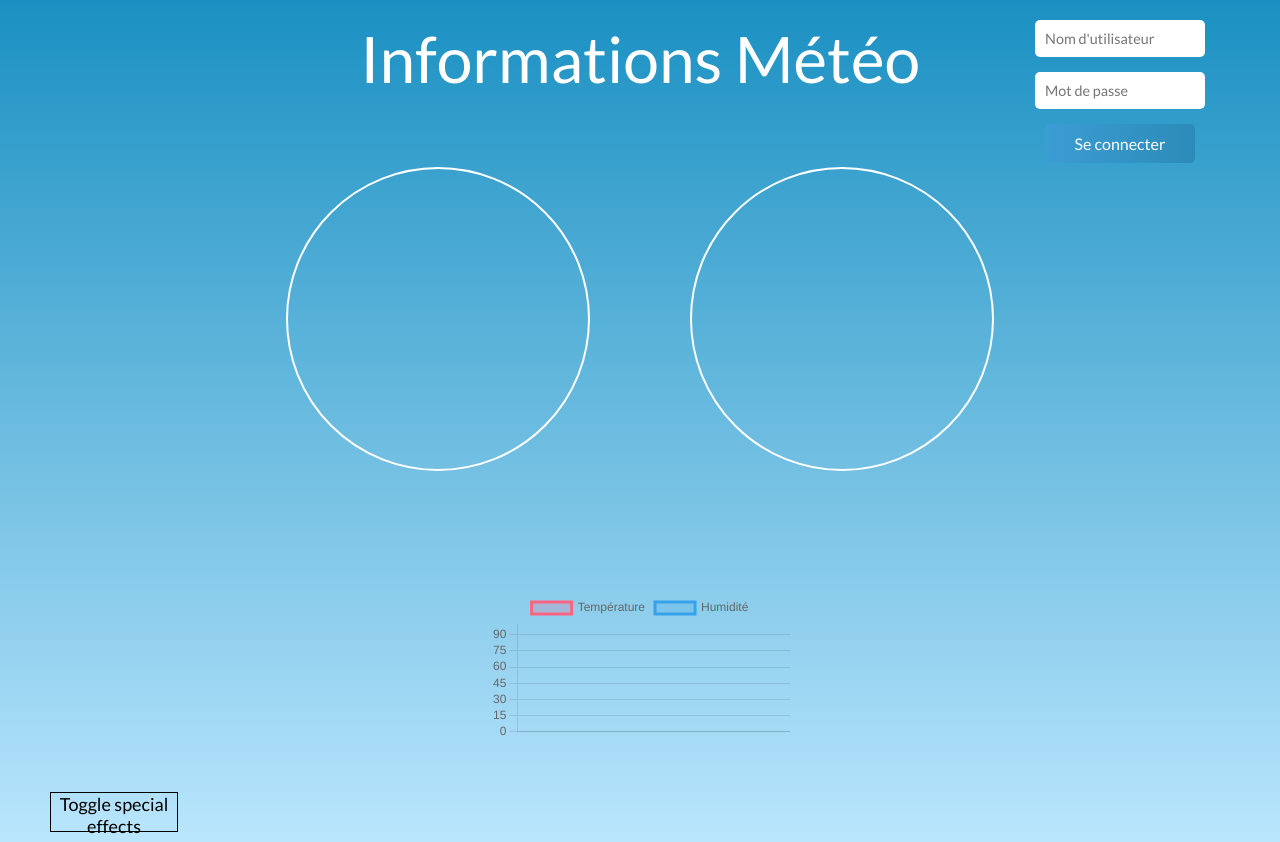
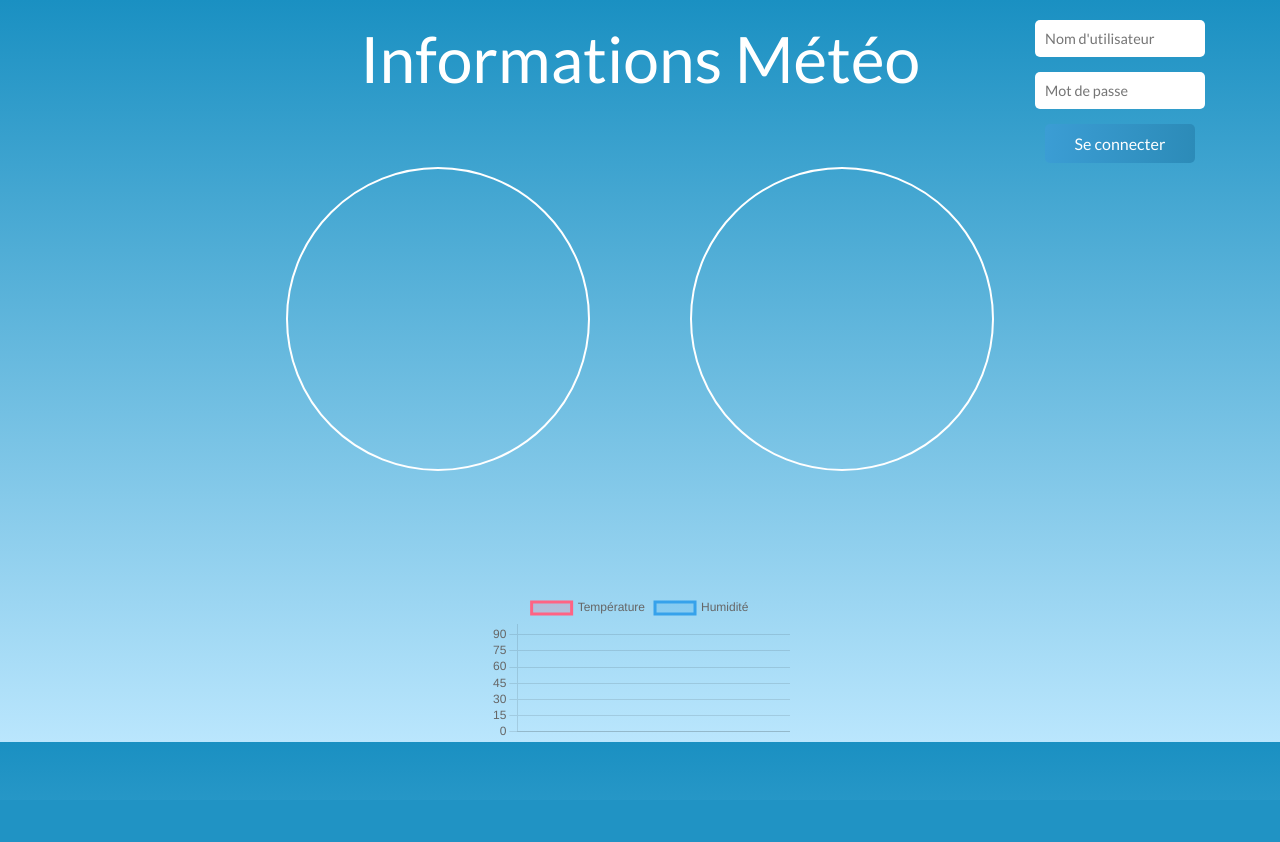
Before and after one commit to malo-gueguen/Temperature_Humidity_Sensor_IOT_Project__, a PHP site: page / in a window 1280 px wide; the page is wider, and only the part inside the window is pictured. After the commit the page ends 742 px from the top of that part, so only its background shows below. Run offline with PHP 8.4, Linux system fonts and the light colour scheme.

Commit message:
Button toggle removal

```diff
--- a/index.html
+++ b/index.html
@@ -47,9 +47,6 @@
             </div>
         </section>
     </section>
-    <div id="specialEffectsToggleDiv">
-        <button id="specialEffectsToggleButton" type="button">Toggle special effects</button>
-    </div>
 
     <script src="https://cdn.jsdelivr.net/npm/chart.js"></script>
     <script src="script.js"></script>
--- a/style.css
+++ b/style.css
@@ -171,23 +171,6 @@
   }
 }
 
-#specialEffectsToggleDiv {
-  display: flex;
-  width: 100%;
-  height: 100%;
-  padding: 25px;
-  margin: 25px
-}
-
-#specialEffectsToggleButton {
-  position: absolute;
-  border: 1px solid black;
-  background: none;
-  height: 5%;
-  width: 10%;
-  font-size: large;
-}
-
 @media (max-width:650px) {
 
 }
```
